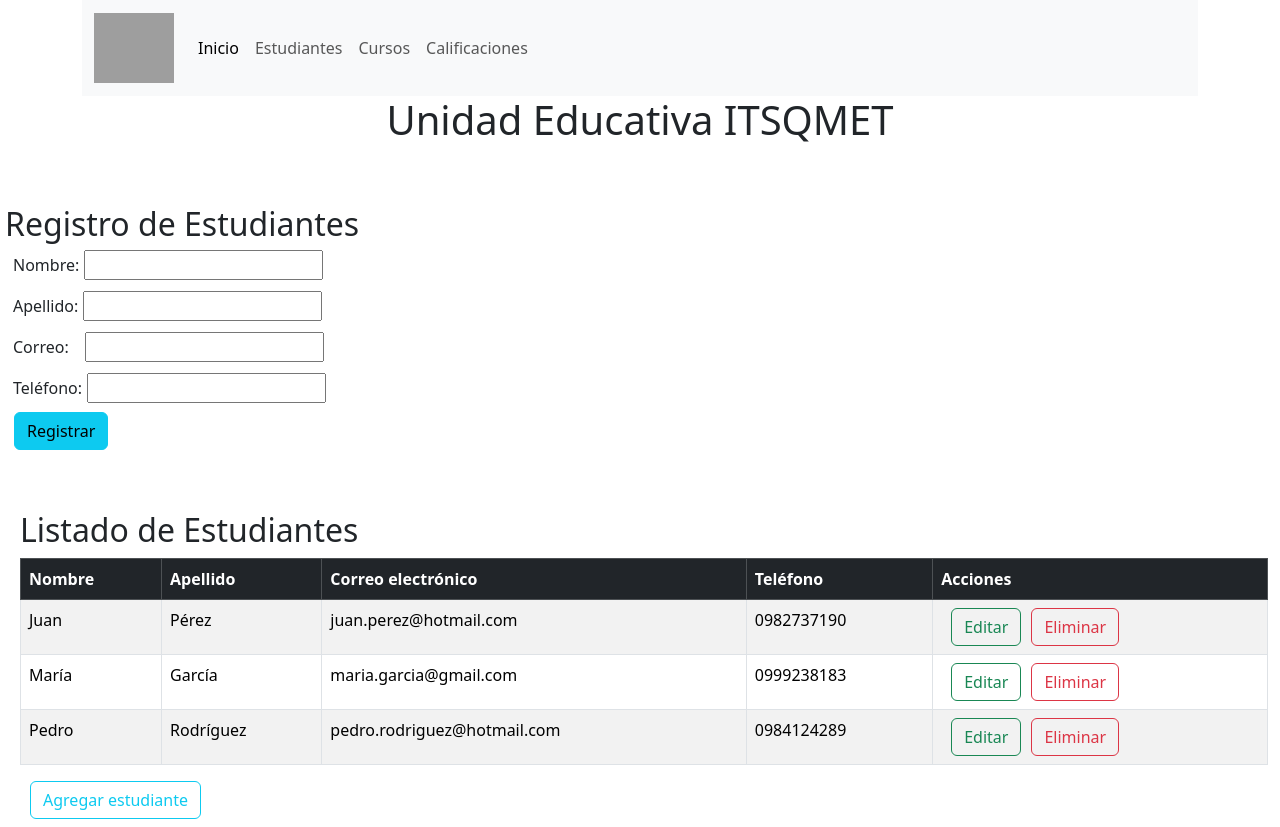
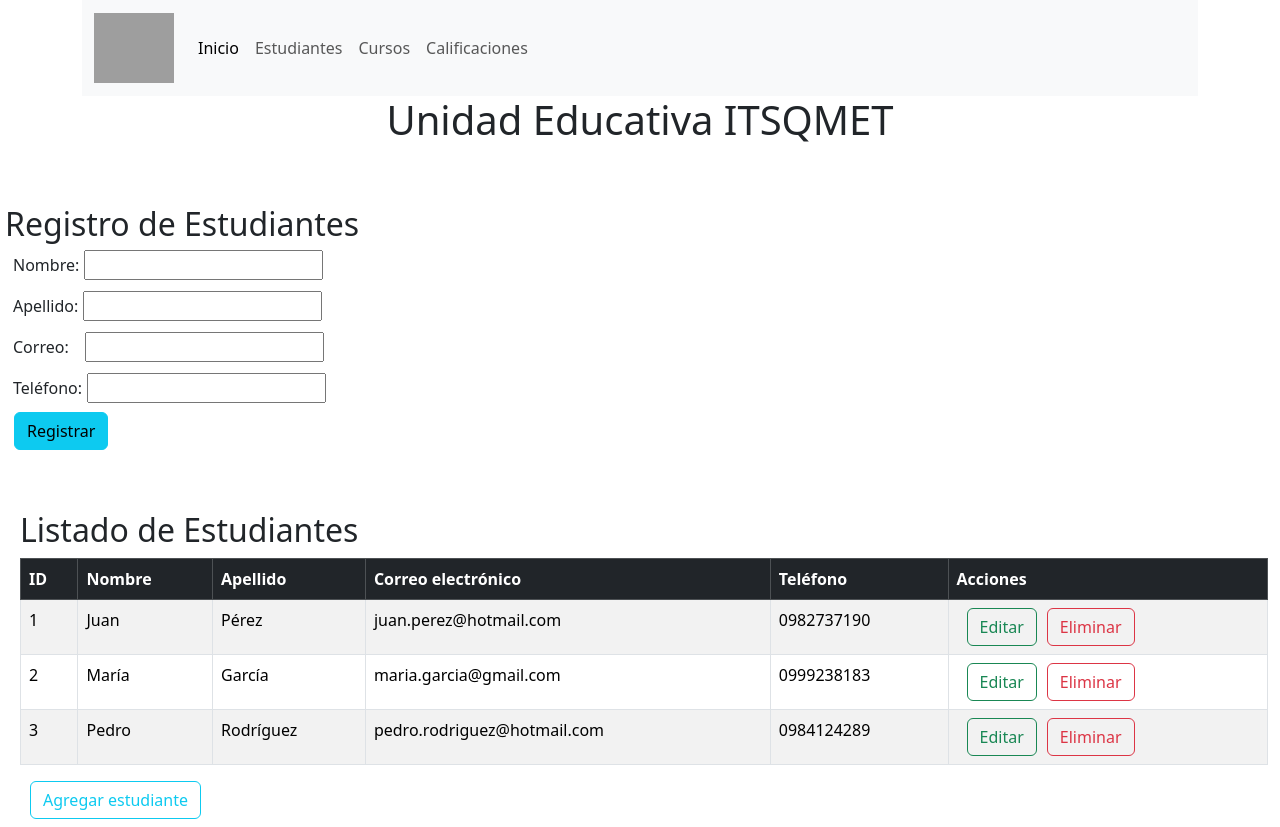
Before and after one commit to nanodecibel/finalIsi, an Angular app: page /estudiantes in a window 1280 px wide. Built offline with nearby package versions, Linux system fonts and the light colour scheme; grey boxes are pictures that could not be loaded.

Commit message:
Actualizacion

```diff
--- a/src/app/estudiantes/estudiantes.component.html
+++ b/src/app/estudiantes/estudiantes.component.html
@@ -29,7 +29,7 @@
         <label for="telefono" >Teléfono:</label>
         <input type="number" id="telefono" required>
       </div>
-      <button type="submit" class="btn btn-info">Registrar</button>
+      <button type="submit" class="btn btn-info" (click)="guardarEstudiante()">Registrar</button>
     </form>
   </div>
 <br>
@@ -41,6 +41,7 @@
       <table class="table table-responsive-sm table-striped table-bordered">
         <thead class="table-dark">
           <tr>
+            <th>ID</th>
             <th>Nombre</th>
             <th>Apellido</th>
             <th>Correo electrónico</th>
@@ -50,6 +51,7 @@
         </thead>
         <tbody>
           <tr *ngFor="let estudiante of estudiantes">
+            <td>{{ estudiante.id }}</td>
             <td>{{ estudiante.nombre }}</td>
             <td>{{ estudiante.apellido }}</td>
             <td>{{ estudiante.email }}</td>
--- a/src/app/estudiantes/estudiantes.component.ts
+++ b/src/app/estudiantes/estudiantes.component.ts
@@ -9,9 +9,9 @@ import { Component } from '@angular/core';
 
 export class EstudiantesComponent {
   estudiantes = [
-    { nombre: 'Juan', apellido: 'Pérez', email: 'juan.perez@hotmail.com', telefono: '0982737190' },
-    { nombre: 'María', apellido: 'García', email: 'maria.garcia@gmail.com', telefono: '0999238183' },
-    { nombre: 'Pedro', apellido: 'Rodríguez', email: 'pedro.rodriguez@hotmail.com', telefono: '0984124289' }
+    { id: 1, nombre: 'Juan', apellido: 'Pérez', email: 'juan.perez@hotmail.com', telefono: '0982737190' },
+    { id: 2, nombre: 'María', apellido: 'García', email: 'maria.garcia@gmail.com', telefono: '0999238183' },
+    { id: 3, nombre: 'Pedro', apellido: 'Rodríguez', email: 'pedro.rodriguez@hotmail.com', telefono: '0984124289' }
   ];
 
   estudianteSeleccionado: any = {};
@@ -29,11 +29,17 @@ export class EstudiantesComponent {
 
   guardarEstudiante(): void {
     if (this.modoEdicion) {
-      const index = this.estudiantes.findIndex(e => e.nombre === this.estudianteSeleccionado.nombre);
+      const index = this.estudiantes.findIndex(e => e.id === this.estudianteSeleccionado.id);
       this.estudiantes[index] = { ...this.estudianteSeleccionado };
     } else {
-      const nombre = this.estudiantes.length + 1;
-      this.estudiantes.push({ nombre, ...this.estudianteSeleccionado });
+      const id = this.estudiantes.length + 1;
+      //const nombre = this.estudiantes.values;
+      //const apellido = this.estudiantes.values;
+      //const email = this.estudiantes.values;
+      //const telefono = this.estudiantes.values;
+      //this.estudiantes.push({ id, nombre, apellido, email, telefono, ...this.estudianteSeleccionado }
+      this.estudiantes.push({ id, ...this.estudianteSeleccionado }
+        );
     }
 
     this.estudianteSeleccionado = {};
@@ -41,7 +47,7 @@ export class EstudiantesComponent {
   }
 
   eliminarEstudiante(estudiante: any): void {
-    const index = this.estudiantes.findIndex(e => e.nombre === estudiante.nombre);
+    const index = this.estudiantes.findIndex(e => e.id === estudiante.id);
     this.estudiantes.splice(index, 1);
   }
 }
```
